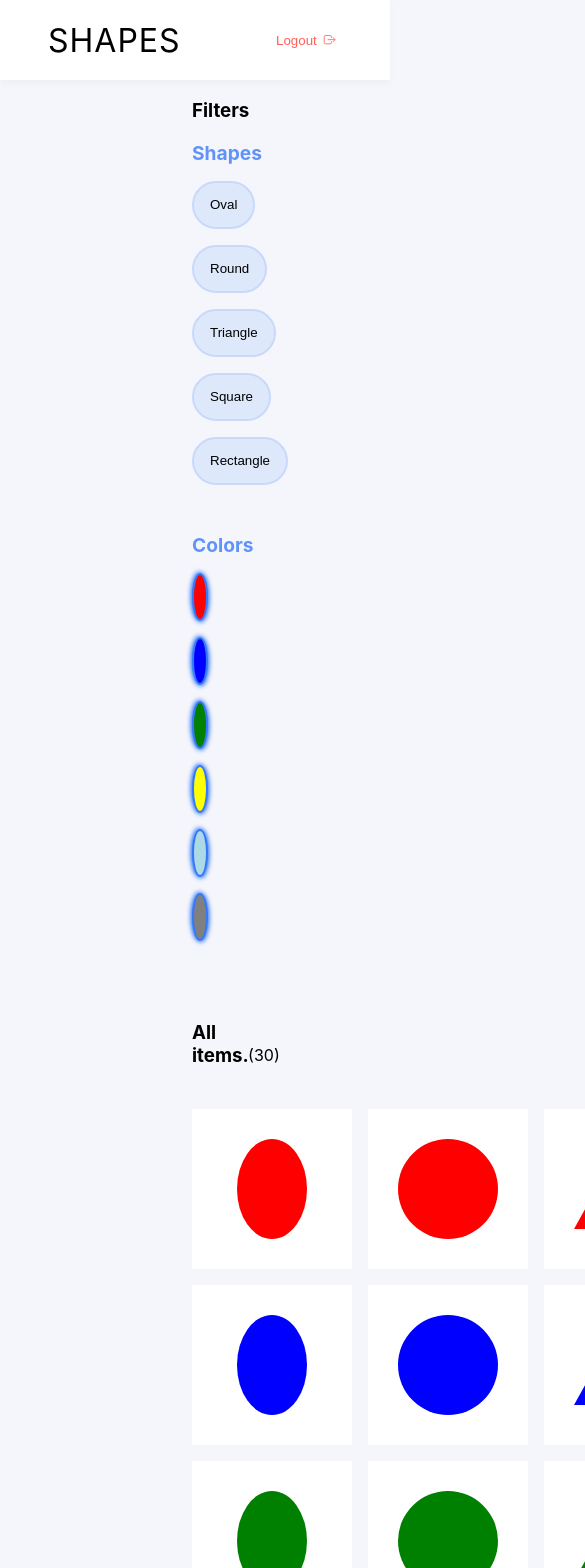
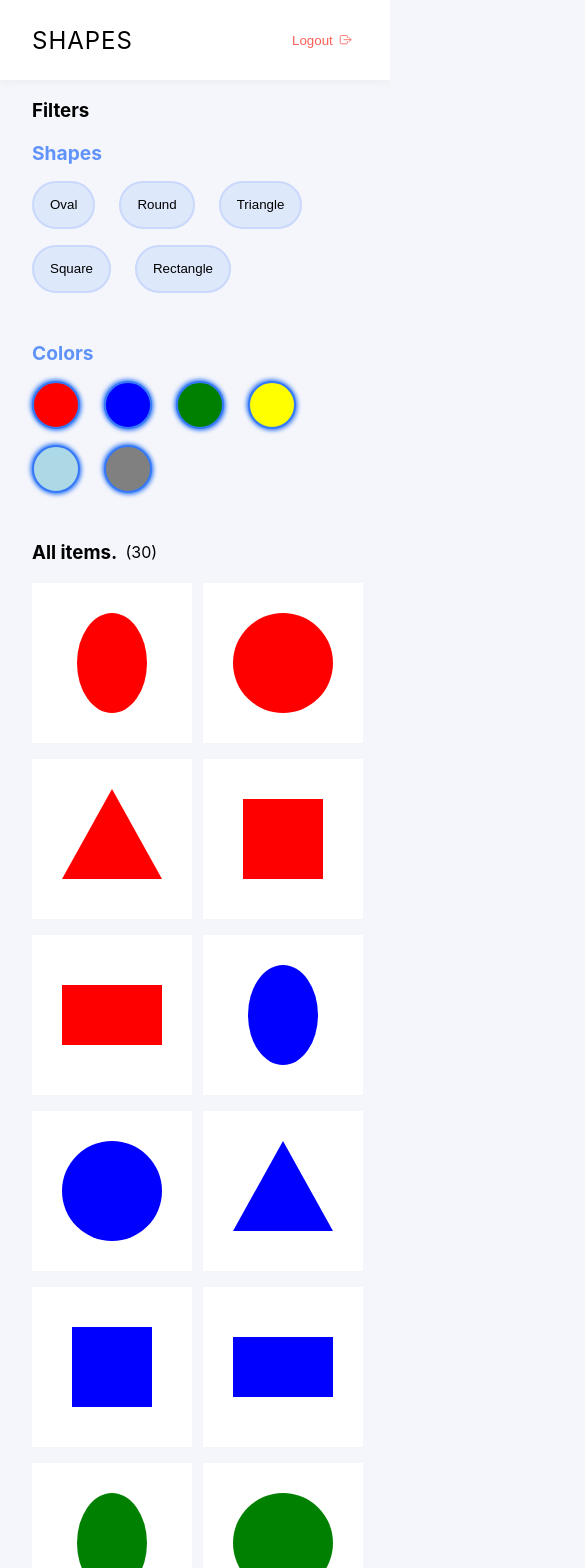
Before and after one commit to Ukhu/tql-color-shape-filters, a React (Create React App) app: page /shapes in a window 390 px wide. Shown: the top 1568 px of the page, 585 px wide, since content can reach past the window. Built offline with nearby package versions, Linux system fonts and the light colour scheme; sample sign-in values are in the browser's storage.

Commit message:
make home page responsive

```diff
--- a/src/components/Header.tsx
+++ b/src/components/Header.tsx
@@ -14,14 +14,14 @@ const StyledHeader = styled.header`
   box-shadow: 0px 5px 5px #f0f1f6;
 
   ${({ theme }) => css`
-    @media screen and (max-width: ${theme.breakpoints.mobile}) {
-      padding: 0 2rem;
+    @media screen and (max-width: ${theme.breakpoints.tablet}) {
+      padding: 0 3rem;
     }
   `}
 
   ${({ theme }) => css`
-    @media screen and (max-width: ${theme.breakpoints.tablet}) {
-      padding: 0 3rem;
+    @media screen and (max-width: ${theme.breakpoints.mobile}) {
+      padding: 0 2rem;
     }
   `}
 `;
--- a/src/components/ItemGrid.tsx
+++ b/src/components/ItemGrid.tsx
@@ -1,12 +1,18 @@
 import React from "react";
-import styled from "styled-components";
+import styled, { css } from "styled-components";
 
 const StyledItemGrid = styled.div`
   margin-bottom: 2rem;
   display: grid;
-  grid-template-columns: repeat(5, 10rem);
-  grid-template-rows: repeat(autofill, 10rem);
+  grid-template-columns: repeat(4, minmax(10rem, 1fr));
+  grid-template-rows: repeat(autofill, minmax(1fr, 10rem));
   grid-gap: 1rem;
+
+  ${({ theme }) => css`
+    @media screen and (max-width: ${theme.breakpoints.mobile}) {
+      grid-template-columns: repeat(2, minmax(8rem, 1fr));
+    }
+  `}
 `;
 
 interface IItemGridProps {
--- a/src/pages/Home.tsx
+++ b/src/pages/Home.tsx
@@ -1,4 +1,5 @@
 import React from "react";
+import styled, { css } from "styled-components";
 
 import AppContext from "../contexts/AppContext";
 import { getColorFilters, getGridTitle, getShapeFilters } from "../utils";
@@ -7,13 +8,25 @@ import Header from "../components/Header";
 import Shape from "../components/Shape";
 import Color from "../components/Color";
 import FilterGroup from "../components/FilterGroup";
-import styled from "styled-components";
 import Item from "../components/Item";
 import ItemGrid from "../components/ItemGrid";
 
 const StyledSection = styled.section`
   margin: 0 12rem;
   margin-bottom: 4rem;
+
+  ${({ theme }) => css`
+    @media screen and (max-width: ${theme.breakpoints.tablet}) {
+      margin: 0 3rem;
+      margin-bottom: 2rem;
+    }
+  `}
+
+  ${({ theme }) => css`
+    @media screen and (max-width: ${theme.breakpoints.mobile}) {
+      margin: 0 2rem;
+    }
+  `}
 `;
 
 const SectionHeading = styled.h3`
--- a/src/theme/AppTheme.tsx
+++ b/src/theme/AppTheme.tsx
@@ -1,7 +1,7 @@
 const AppTheme = {
   breakpoints: {
-    mobile: "375px",
-    tablet: "640px",
+    mobile: "640px",
+    tablet: "1024px",
   },
 };
 
```
